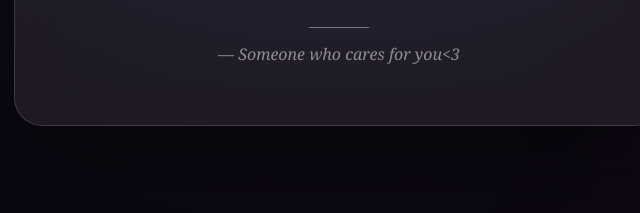
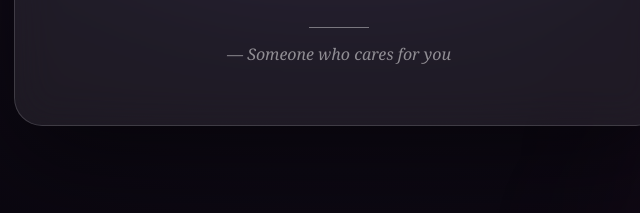
Before and after one commit to Braiiii2426/For-you-, a plain HTML site: page index.html in a window 1280 px wide. Both pictures are taken after a click on the button "Tap anywhere to begin". Shown: the part 511-724 px from the top of the page, 301-941 px from the left. Drawn offline with Linux system fonts and the light colour scheme.

Commit message:
Update index.html

```diff
--- a/index.html
+++ b/index.html
@@ -7,7 +7,7 @@
     <meta name="viewport"
           content="width=device-width, initial-scale=1.0">
 
-    <title>A Message For You 💌</title>
+    <title>A Message For You🌹</title>
 
     <link rel="stylesheet" href="style.css">
 </head>
@@ -81,7 +81,7 @@
             <div class="line"></div>
 
             <p class="signature">
-                — Someone who cares for you<3
+                — Someone who cares for you
             </p>
 
         </div>
```
